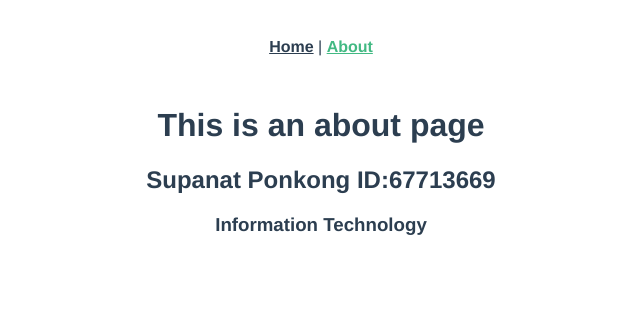
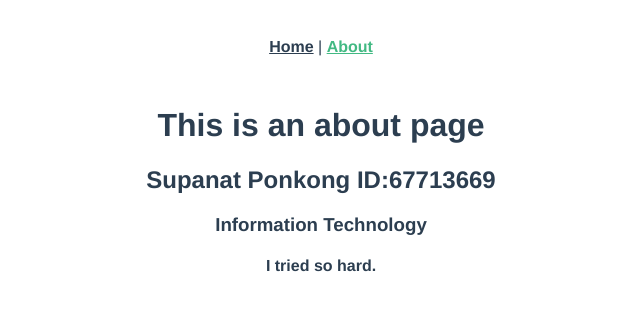
Before and after one commit to ItxM3G4RrYz/Vue_Project, a Vue app: page /about in a window 1280 px wide. Shown: the top 310 px of the page, without its empty margins (319-959 px from the left). Built offline with nearby package versions, Linux system fonts and the light colour scheme.

Commit message:
add commit

```diff
--- a/src/views/AboutView.vue
+++ b/src/views/AboutView.vue
@@ -3,5 +3,6 @@
     <h1>This is an about page</h1>
     <h2>Supanat Ponkong ID:67713669</h2>
     <h3>Information Technology</h3>
+    <h4>I tried so hard.</h4>
   </div>
 </template>
```
